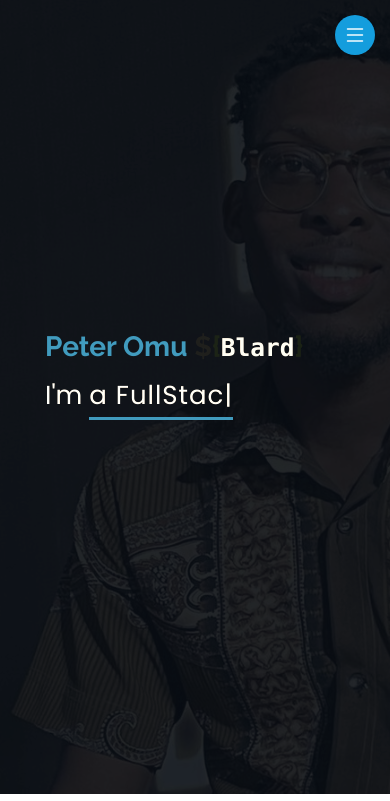
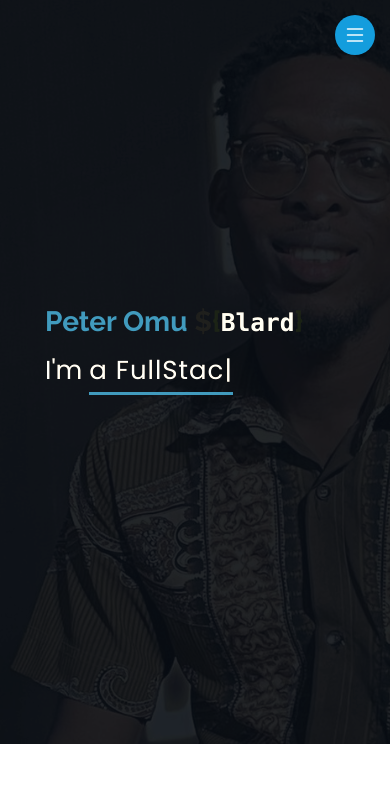
Before and after one commit to maureen147/My-portfolio, a plain HTML site: page index.html in a window 390 px wide. Shown: the top 801 px of the page. Drawn offline with nearby package versions, Linux system fonts and the light colour scheme.

Commit message:
hero img resized 2

```diff
--- a/assets/css/style.css
+++ b/assets/css/style.css
@@ -241,7 +241,7 @@ h6 {
 @media (max-width: 500px){
   #hero {
     width: 100%;
-    height: calc(100vh - 50px);
+    height: calc(100vh - 100px);
     background: url("../img/blard2.jpeg") ;
     background-size: cover;
     background-repeat: no-repeat;
```
